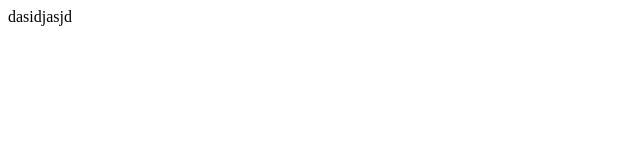
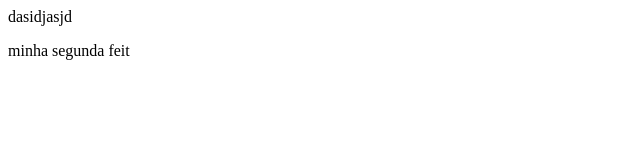
Before and after one commit to DhynhoPress/GitUnibot, a plain HTML site: page index.html in a window 1280 px wide. Shown: the whole page, without its empty margins (0-640 px from the left). Drawn offline with Linux system fonts and the light colour scheme.

Commit message:
segunda vez
adcionei um paragrafo

```diff
--- a/index.html
+++ b/index.html
@@ -3,5 +3,6 @@
 </head>
 <body>
 <p>dasidjasjd</p>
+<p>minha segunda feit</p>
 </body>
 </html>
```
